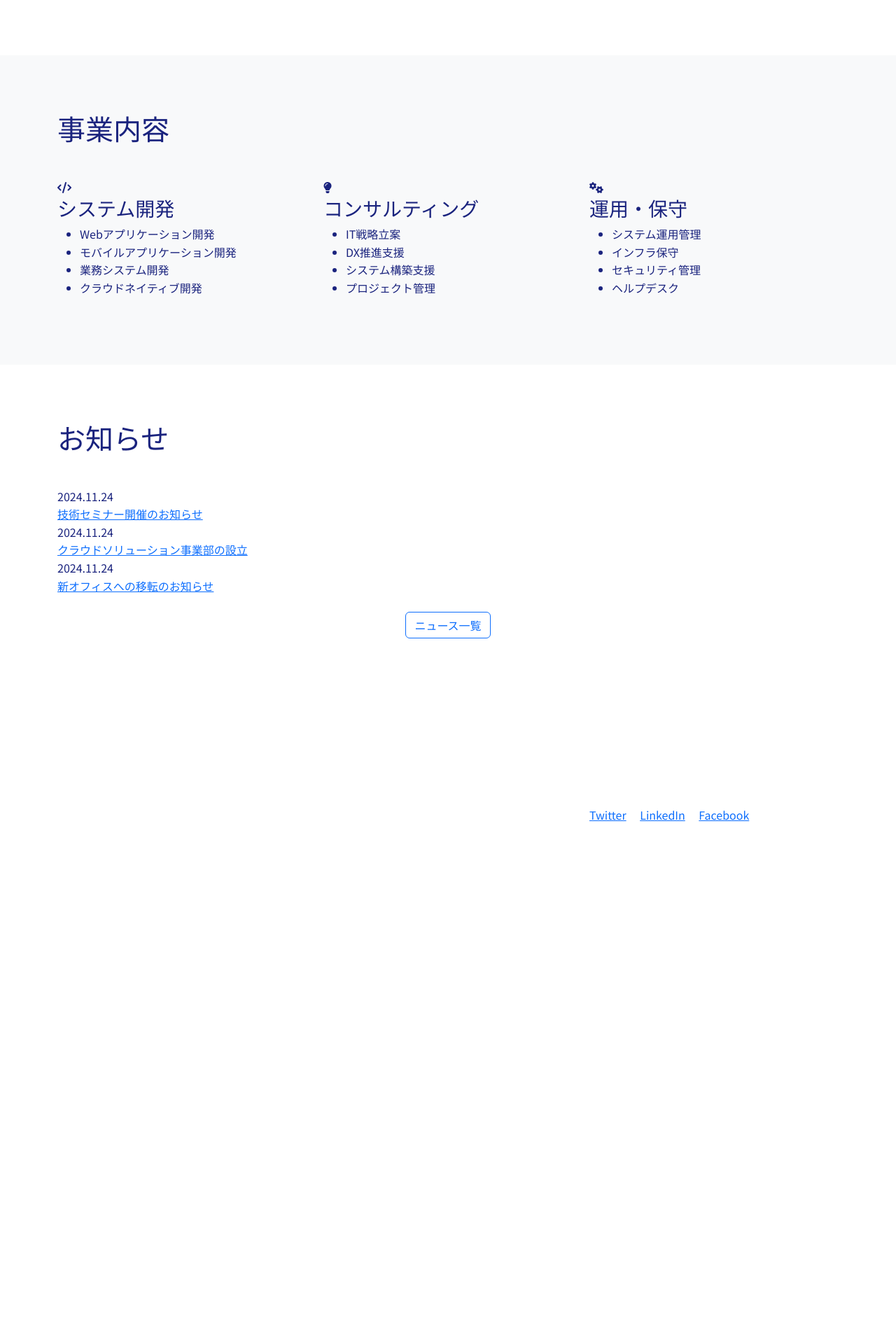
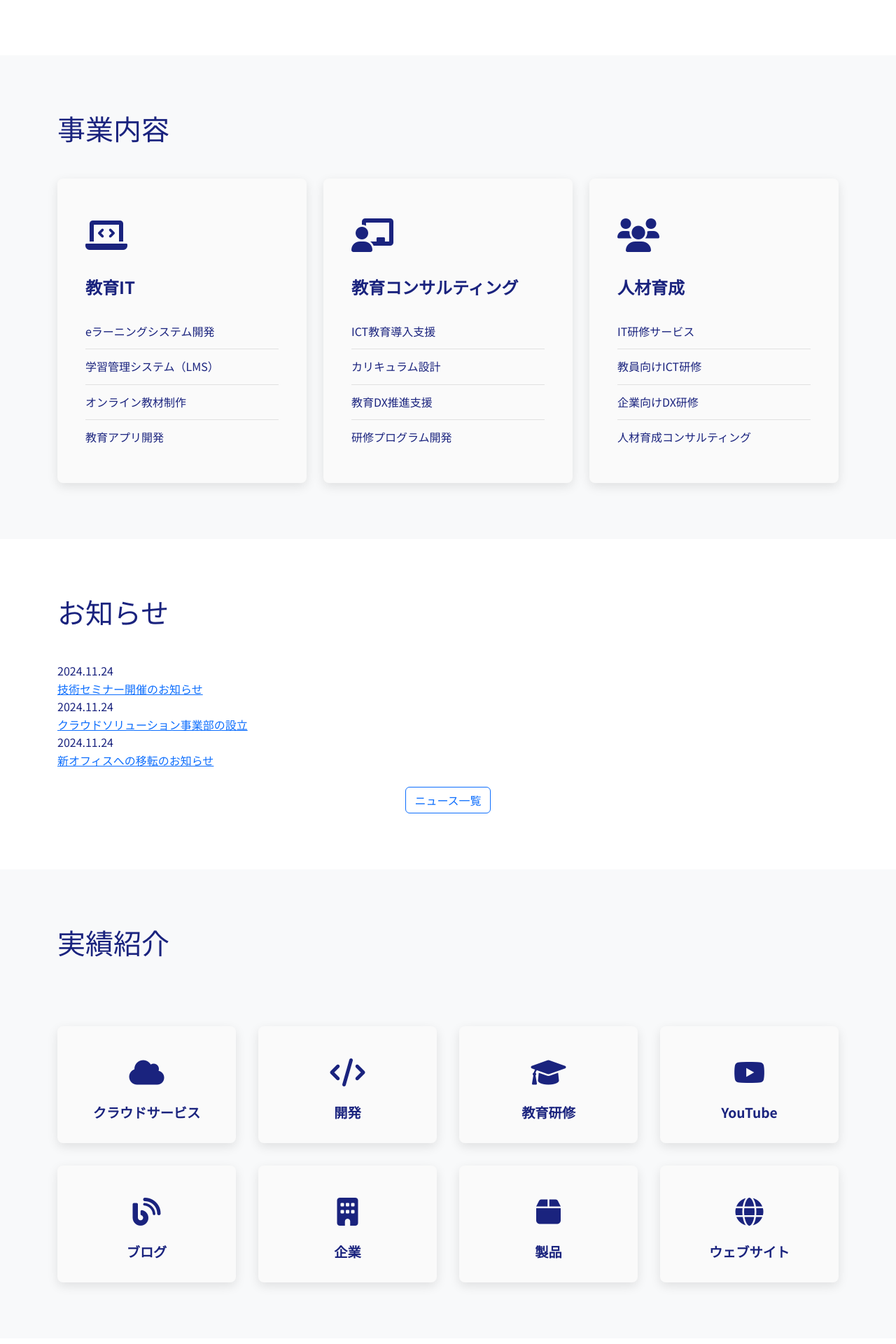
Before and after one commit to Rio2Ryo/Python, a Flask app: page / in a window 1280 px wide. Shown: the part 1117-3037 px from the top of the page at 70% size. Before the commit the page ends 2290 px from the top, so only its background shows below. Run offline with Flask 3, Linux system fonts and the light colour scheme; data comes from the database, SQL or seed files in the repository.

Commit message:
Agent query: 以下の点について確認をお願いします： 1. メインビジュアルが地球の夜景写真に変更され、新しいキャッチコピーが表示されているか 2. 事業内容が「教育IT」「教育コンサルティング」「人材育成」の3つのカテゴリーに更新されているか 3. 実績紹介セクションが8つのカテゴリーでグリッド表示されているか 4. 全体的なデザインが青を基調としたモダンなデザインになっているか

```diff
--- a/static/css/style.css
+++ b/static/css/style.css
@@ -1,3 +1,176 @@
+:root {
+  --primary: #2196F3;
+  --secondary: #1976D2;
+  --accent: #03A9F4;
+  --background: #FFFFFF;
+  --text-dark: #333333;
+  --text-light: #FFFFFF;
+  --spacing-unit: 1.5rem;
+  --border-radius: 8px;
+  --font-weight-light: 300;
+  --font-weight-normal: 400;
+  --font-weight-bold: 700;
+}
+
+body {
+  font-family: 'Noto Sans JP', sans-serif;
+  color: var(--text-dark);
+  line-height: 1.8;
+}
+
+/* Hero Section */
+.hero {
+  position: relative;
+  background-size: cover;
+  background-position: center;
+  background-attachment: fixed;
+  color: var(--text-light);
+  padding: 200px 0;
+  text-align: center;
+}
+
+.hero::before {
+  content: '';
+  position: absolute;
+  top: 0;
+  left: 0;
+  right: 0;
+  bottom: 0;
+  background: rgba(0, 0, 0, 0.5);
+}
+
+.hero-content {
+  position: relative;
+  z-index: 1;
+}
+
+.hero-title {
+  font-size: 3.5rem;
+  font-weight: var(--font-weight-bold);
+  line-height: 1.3;
+  margin-bottom: 1.5rem;
+}
+
+.hero-subtitle {
+  font-size: 1.5rem;
+  font-weight: var(--font-weight-light);
+  margin-bottom: 2rem;
+}
+
+.contact-btn {
+  padding: 1rem 3rem;
+  font-size: 1.2rem;
+  border-radius: 50px;
+  text-transform: none;
+  transition: all 0.3s ease;
+}
+
+.contact-btn:hover {
+  transform: translateY(-3px);
+  box-shadow: 0 10px 20px rgba(0, 0, 0, 0.2);
+}
+
+/* Service Cards */
+.service-card {
+  background: var(--background);
+  padding: 2.5rem;
+  border-radius: var(--border-radius);
+  box-shadow: 0 5px 15px rgba(0, 0, 0, 0.1);
+  transition: all 0.3s ease;
+  height: 100%;
+}
+
+.service-card:hover {
+  transform: translateY(-10px);
+  box-shadow: 0 15px 30px rgba(0, 0, 0, 0.15);
+}
+
+.service-icon {
+  font-size: 3rem;
+  color: var(--primary);
+  margin-bottom: 1.5rem;
+}
+
+.service-title {
+  font-size: 1.5rem;
+  font-weight: var(--font-weight-bold);
+  margin-bottom: 1.5rem;
+  color: var(--text-dark);
+}
+
+.service-list {
+  list-style: none;
+  padding: 0;
+  margin: 0;
+}
+
+.service-list li {
+  padding: 0.75rem 0;
+  border-bottom: 1px solid rgba(0, 0, 0, 0.1);
+}
+
+.service-list li:last-child {
+  border-bottom: none;
+}
+
+/* Achievement Grid */
+.achievement-grid {
+  display: grid;
+  grid-template-columns: repeat(auto-fit, minmax(200px, 1fr));
+  gap: 2rem;
+  margin-top: 3rem;
+}
+
+.achievement-item {
+  text-align: center;
+  padding: 2rem;
+  background: var(--background);
+  border-radius: var(--border-radius);
+  box-shadow: 0 5px 15px rgba(0, 0, 0, 0.1);
+  transition: all 0.3s ease;
+}
+
+.achievement-item:hover {
+  transform: translateY(-5px);
+  box-shadow: 0 10px 20px rgba(0, 0, 0, 0.15);
+}
+
+.achievement-icon {
+  font-size: 2.5rem;
+  color: var(--primary);
+  margin-bottom: 1rem;
+}
+
+.achievement-item h4 {
+  font-size: 1.2rem;
+  font-weight: var(--font-weight-bold);
+  margin: 0;
+}
+
+/* Responsive Design */
+@media (max-width: 768px) {
+  .hero {
+    padding: 150px 0;
+  }
+
+  .hero-title {
+    font-size: 2.5rem;
+  }
+
+  .hero-subtitle {
+    font-size: 1.2rem;
+  }
+
+  .achievement-grid {
+    grid-template-columns: repeat(2, 1fr);
+  }
+}
+
+@media (max-width: 480px) {
+  .achievement-grid {
+    grid-template-columns: 1fr;
+  }
+}
 :root {
   --primary: #1a237e;
   --secondary: #283593;
--- a/templates/index.html
+++ b/templates/index.html
@@ -1,12 +1,12 @@
 {% extends "base.html" %}
 
 {% block content %}
-<div class="hero" style="background-image: url('https://images.unsplash.com/photo-1519501025264-65ba15a82390');">
+<div class="hero" style="background-image: url('https://images.unsplash.com/photo-1451187580459-43490279c0fa');">
     <div class="container">
-        <div class="hero-content">
-            <h1 class="display-4 mb-4">人とテクノロジーで、<br>未来を変える。</h1>
-            <p class="lead mb-4">最先端のテクノロジーで、ビジネスの価値を創造します</p>
-            <a href="/contact" class="btn btn-outline-light btn-lg contact-btn">お問い合わせ</a>
+        <div class="hero-content text-center">
+            <h1 class="hero-title mb-4">未来の教育を、<br>テクノロジーの力で。</h1>
+            <p class="hero-subtitle mb-5">教育×テクノロジーで、新しい学びの形を創造する</p>
+            <a href="/contact" class="btn btn-primary btn-lg contact-btn">無料相談はこちら</a>
         </div>
     </div>
 </div>
@@ -35,42 +35,42 @@
             <div class="col-md-4">
                 <div class="service-card">
                     <div class="service-icon">
-                        <i class="fas fa-code"></i>
+                        <i class="fas fa-laptop-code"></i>
                     </div>
-                    <h3 class="service-title">システム開発</h3>
+                    <h3 class="service-title">教育IT</h3>
                     <ul class="service-list">
-                        <li>Webアプリケーション開発</li>
-                        <li>モバイルアプリケーション開発</li>
-                        <li>業務システム開発</li>
-                        <li>クラウドネイティブ開発</li>
+                        <li>eラーニングシステム開発</li>
+                        <li>学習管理システム（LMS）</li>
+                        <li>オンライン教材制作</li>
+                        <li>教育アプリ開発</li>
                     </ul>
                 </div>
             </div>
             <div class="col-md-4">
                 <div class="service-card">
                     <div class="service-icon">
-                        <i class="fas fa-lightbulb"></i>
+                        <i class="fas fa-chalkboard-teacher"></i>
                     </div>
-                    <h3 class="service-title">コンサルティング</h3>
+                    <h3 class="service-title">教育コンサルティング</h3>
                     <ul class="service-list">
-                        <li>IT戦略立案</li>
-                        <li>DX推進支援</li>
-                        <li>システム構築支援</li>
-                        <li>プロジェクト管理</li>
+                        <li>ICT教育導入支援</li>
+                        <li>カリキュラム設計</li>
+                        <li>教育DX推進支援</li>
+                        <li>研修プログラム開発</li>
                     </ul>
                 </div>
             </div>
             <div class="col-md-4">
                 <div class="service-card">
                     <div class="service-icon">
-                        <i class="fas fa-cogs"></i>
+                        <i class="fas fa-users"></i>
                     </div>
-                    <h3 class="service-title">運用・保守</h3>
+                    <h3 class="service-title">人材育成</h3>
                     <ul class="service-list">
-                        <li>システム運用管理</li>
-                        <li>インフラ保守</li>
-                        <li>セキュリティ管理</li>
-                        <li>ヘルプデスク</li>
+                        <li>IT研修サービス</li>
+                        <li>教員向けICT研修</li>
+                        <li>企業向けDX研修</li>
+                        <li>人材育成コンサルティング</li>
                     </ul>
                 </div>
             </div>
@@ -96,4 +96,59 @@
         </div>
     </div>
 </section>
+<section class="section bg-light">
+    <div class="container">
+        <h2 class="section-title text-center">実績紹介</h2>
+        <div class="achievement-grid">
+            <div class="achievement-item">
+                <div class="achievement-icon">
+                    <i class="fas fa-cloud"></i>
+                </div>
+                <h4>クラウドサービス</h4>
+            </div>
+            <div class="achievement-item">
+                <div class="achievement-icon">
+                    <i class="fas fa-code"></i>
+                </div>
+                <h4>開発</h4>
+            </div>
+            <div class="achievement-item">
+                <div class="achievement-icon">
+                    <i class="fas fa-graduation-cap"></i>
+                </div>
+                <h4>教育研修</h4>
+            </div>
+            <div class="achievement-item">
+                <div class="achievement-icon">
+                    <i class="fab fa-youtube"></i>
+                </div>
+                <h4>YouTube</h4>
+            </div>
+            <div class="achievement-item">
+                <div class="achievement-icon">
+                    <i class="fas fa-blog"></i>
+                </div>
+                <h4>ブログ</h4>
+            </div>
+            <div class="achievement-item">
+                <div class="achievement-icon">
+                    <i class="fas fa-building"></i>
+                </div>
+                <h4>企業</h4>
+            </div>
+            <div class="achievement-item">
+                <div class="achievement-icon">
+                    <i class="fas fa-box"></i>
+                </div>
+                <h4>製品</h4>
+            </div>
+            <div class="achievement-item">
+                <div class="achievement-icon">
+                    <i class="fas fa-globe"></i>
+                </div>
+                <h4>ウェブサイト</h4>
+            </div>
+        </div>
+    </div>
+</section>
 {% endblock %}
```
Also changed, not shown: 1 other file.
